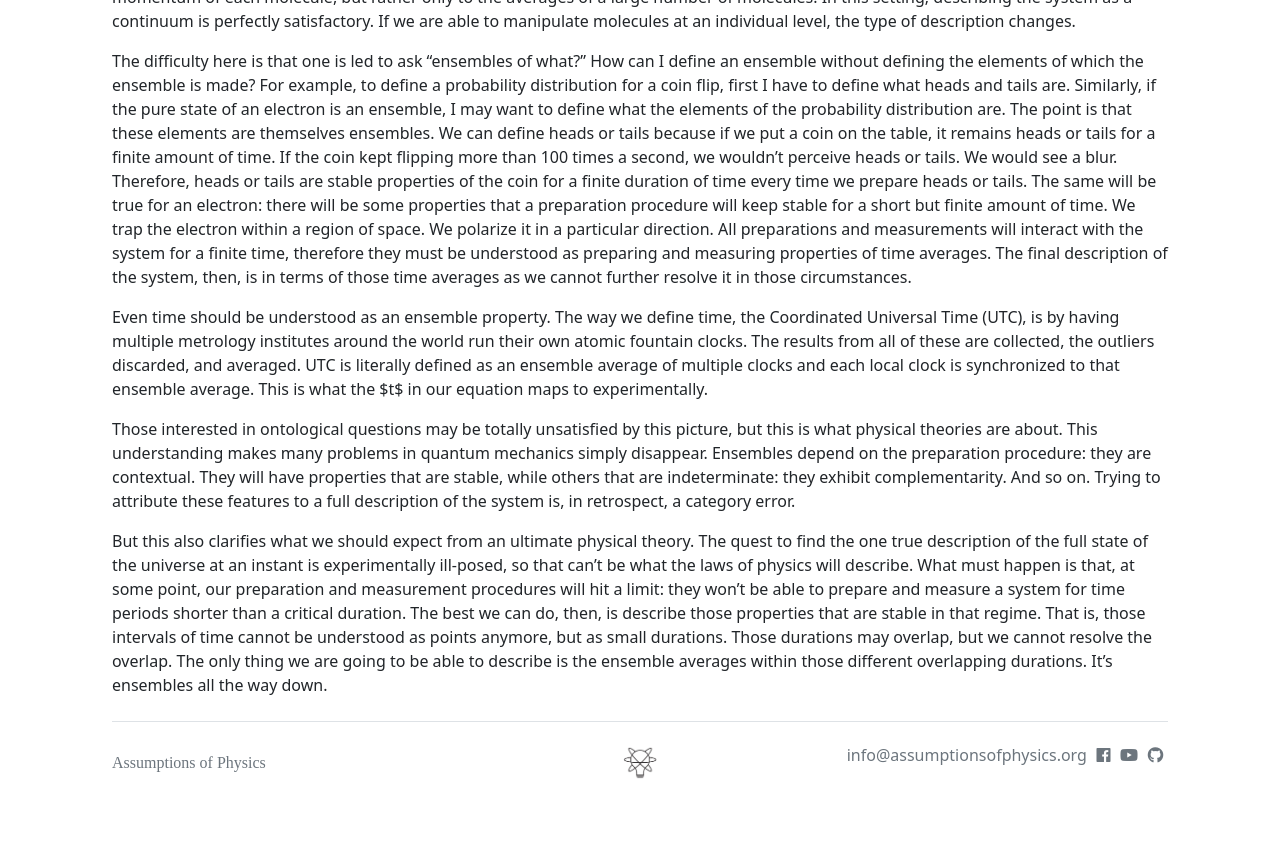
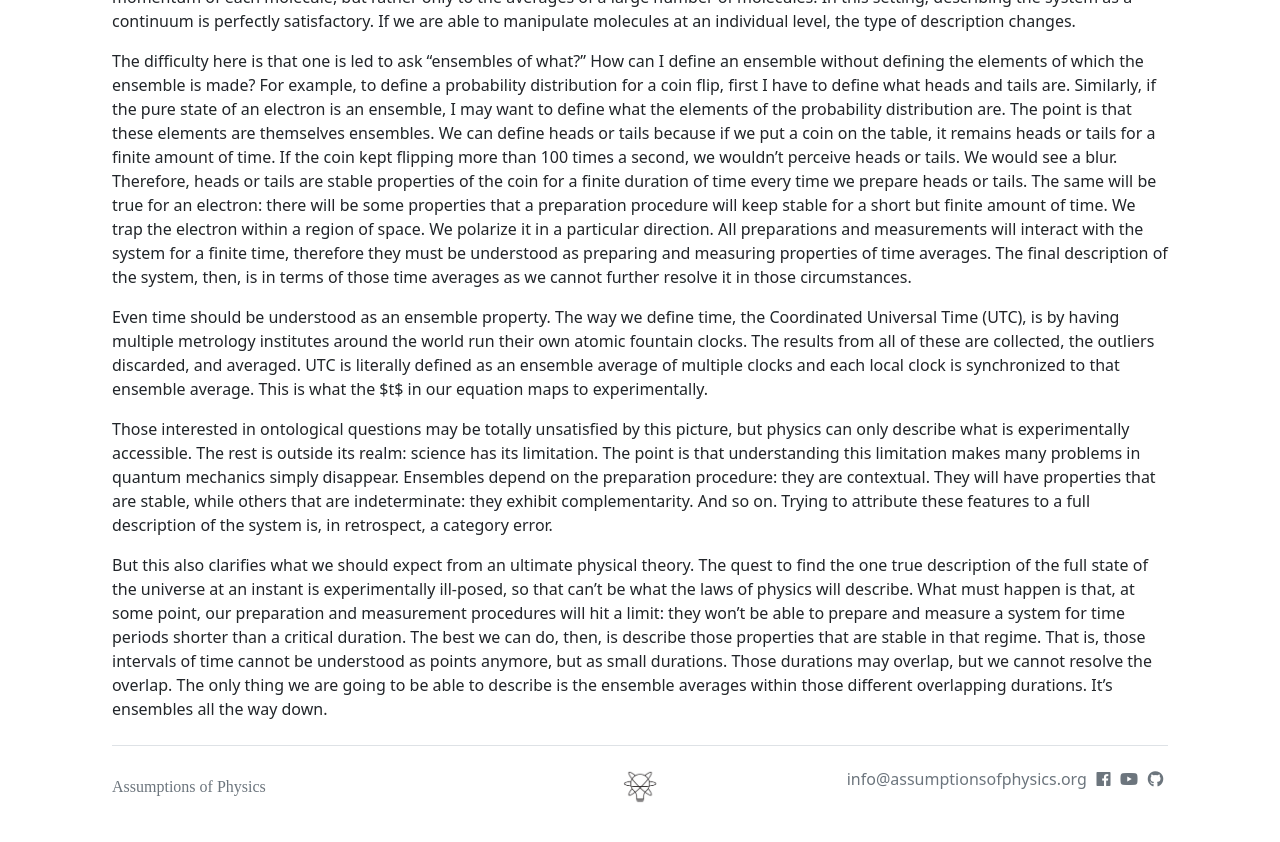
Before and after one commit to assumptionsofphysics/assumptionsofphysics.github.io, a Jekyll site: the page built from _essays/2025-11-15-ensembles-all-the-way-down.md, in a window 1280 px wide and 900 px high, scrolled down 806 px. Shown: the top 842 px of the window. Built offline with Jekyll 4.4.1, drawn with Linux system fonts in a browser that asks for light colours; nearby versions of some CDN libraries; some web fonts are replaced.

Commit message:
Softened the bit on ontology

```diff
--- a/_essays/2025-11-15-ensembles-all-the-way-down.md
+++ b/_essays/2025-11-15-ensembles-all-the-way-down.md
@@ -18,6 +18,6 @@ The difficulty here is that one is led to ask "ensembles of what?" How can I def
 
 Even time should be understood as an ensemble property. The way we define time, the Coordinated Universal Time (UTC), is by having multiple metrology institutes around the world run their own atomic fountain clocks. The results from all of these are collected, the outliers discarded, and averaged. UTC is literally defined as an ensemble average of multiple clocks and each local clock is synchronized to that ensemble average. This is what the $t$ in our equation maps to experimentally.
 
-Those interested in ontological questions may be totally unsatisfied by this picture, but this is what physical theories are about. This understanding makes many problems in quantum mechanics simply disappear. Ensembles depend on the preparation procedure: they are contextual. They will have properties that are stable, while others that are indeterminate: they exhibit complementarity. And so on. Trying to attribute these features to a full description of the system is, in retrospect, a category error.
+Those interested in ontological questions may be totally unsatisfied by this picture, but physics can only describe what is experimentally accessible. The rest is outside its realm: science has its limitation. The point is that understanding this limitation makes many problems in quantum mechanics simply disappear. Ensembles depend on the preparation procedure: they are contextual. They will have properties that are stable, while others that are indeterminate: they exhibit complementarity. And so on. Trying to attribute these features to a full description of the system is, in retrospect, a category error.
 
 But this also clarifies what we should expect from an ultimate physical theory. The quest to find the one true description of the full state of the universe at an instant is experimentally ill-posed, so that can't be what the laws of physics will describe. What must happen is that, at some point, our preparation and measurement procedures will hit a limit: they won't be able to prepare and measure a system for time periods shorter than a critical duration. The best we can do, then, is describe those properties that are stable in that regime. That is, those intervals of time cannot be understood as points anymore, but as small durations. Those durations may overlap, but we cannot resolve the overlap. The only thing we are going to be able to describe is the ensemble averages within those different overlapping durations. It's ensembles all the way down.
```
